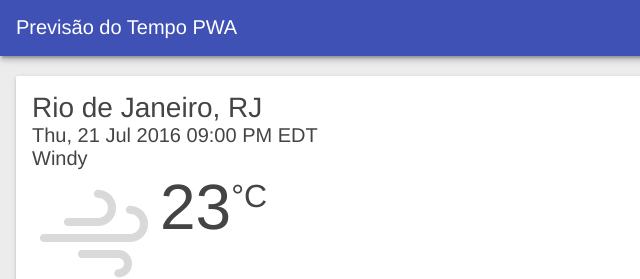
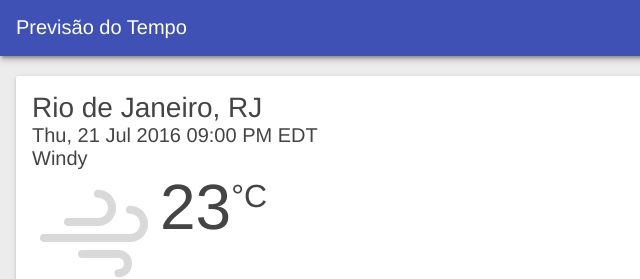
Before and after one commit to victorcfernandes/learning-pwa, a plain HTML site: page index.html in a window 1280 px wide. Shown: the top 279 px of the page, 0-640 px from the left. Drawn offline with Linux system fonts and the light colour scheme.

Commit message:
fix title

```diff
--- a/index.html
+++ b/index.html
@@ -38,7 +38,7 @@
 <body>
 
   <header class="header">
-    <h1 class="header__title">Previsão do Tempo PWA</h1>
+    <h1 class="header__title">Previsão do Tempo</h1>
     <button id="butRefresh" class="headerButton" aria-label="Refresh"></button>
     <button id="butAdd" class="headerButton" aria-label="Add"></button>
   </header>
```
